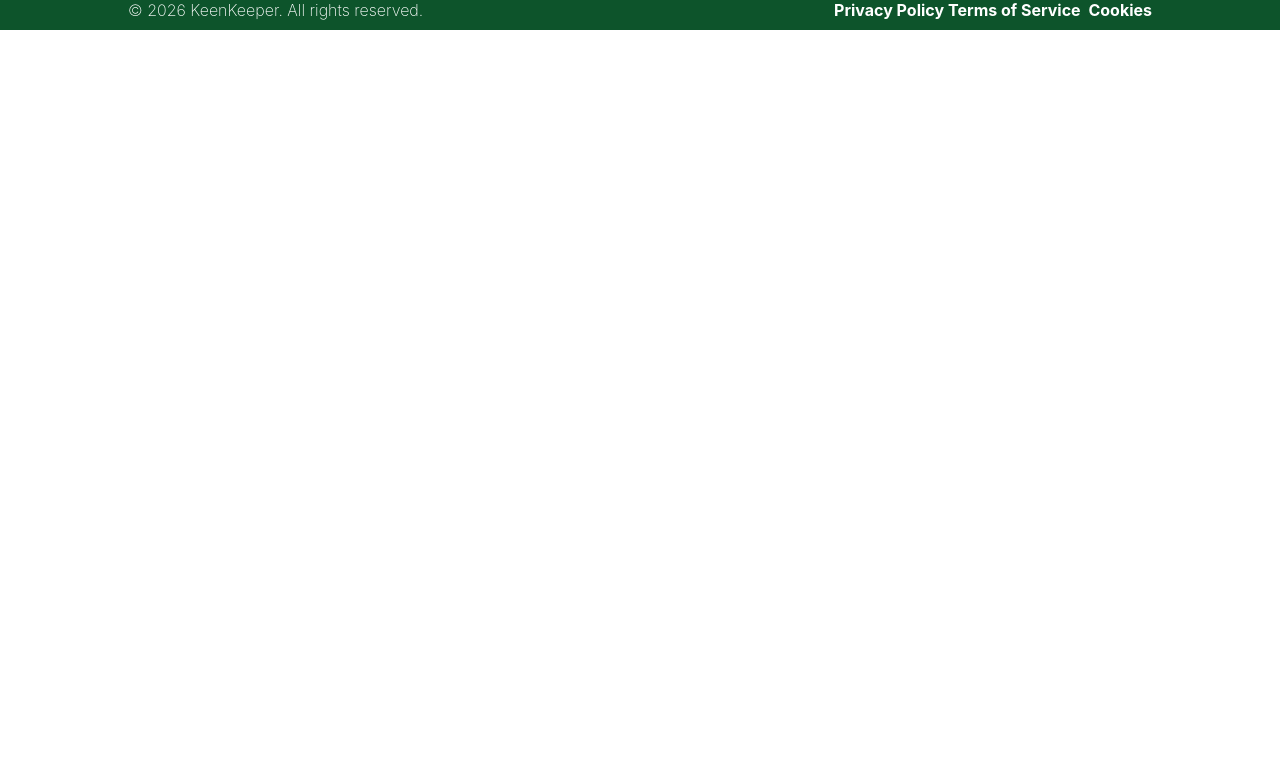
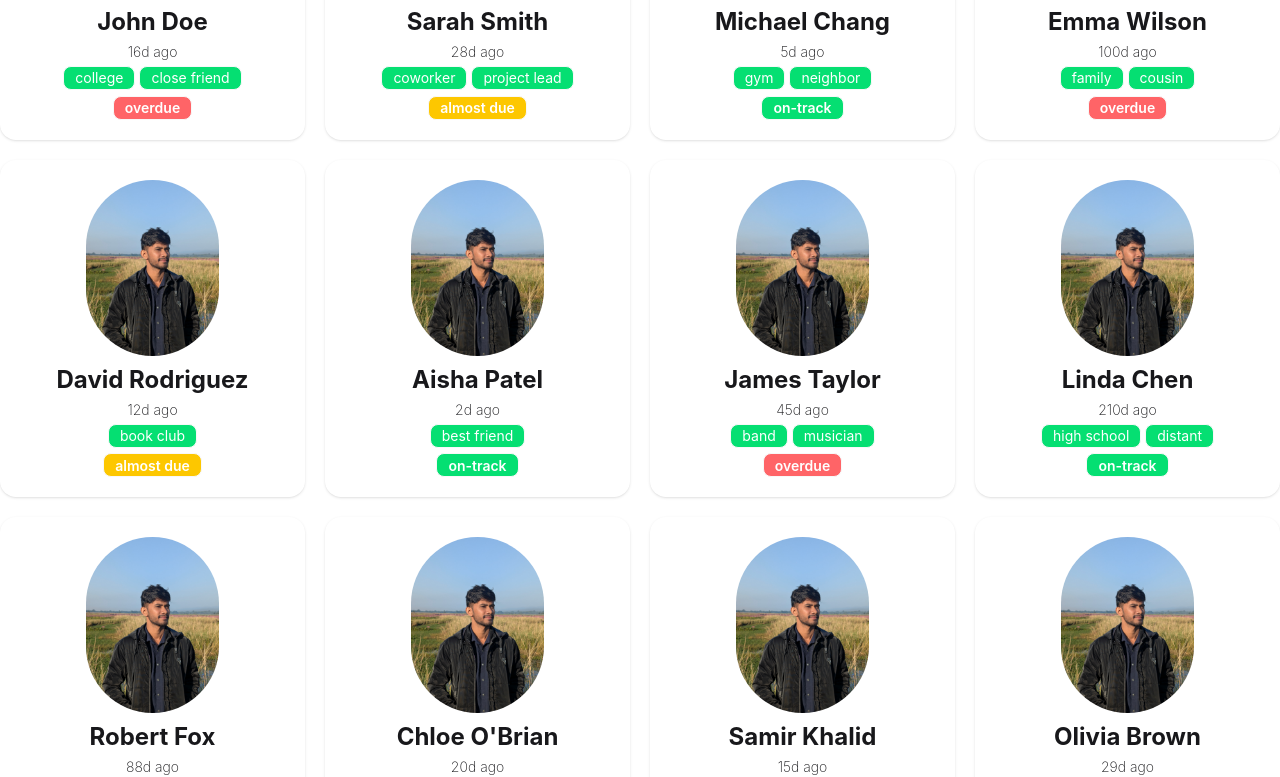
Before and after one commit to kawser0x/Keen-Keeper-BD, a React (Vite) app: page / in a window 1280 px wide. Shown: the part 646-1423 px from the top of the page. Before the commit the page ends 800 px from the top, so only its background shows below. Built offline with nearby package versions, Linux system fonts and the light colour scheme.

Commit message:
Friend section implemented using custom data.json

```diff
--- a/index.html
+++ b/index.html
@@ -2,7 +2,7 @@
 <html lang="en" data-theme="light">
   <head>
     <meta charset="UTF-8" />
-    <link rel="icon" type="image/svg+xml" href="/favicon.svg" />
+    <link rel="icon" type="image/svg+xml" href="./src/assets/logo.png" />
     <meta name="viewport" content="width=device-width, initial-scale=1.0" />
     <title>keen-keeper</title>
   </head>
--- /dev/null
+++ b/public/data.json
@@ -0,0 +1,182 @@
+[
+  {
+    "id": 1,
+    "name": "John Doe",
+    "picture": "../src/assets/kawser.jpg",
+    "email": "john.doe@example.com",
+    "days_since_contact": 16,
+    "status": "overdue",
+    "tags": ["college", "close friend"],
+    "bio": "Met in university. Love hiking together.",
+    "goal": 14,
+    "next_due_date": "2026-05-21"
+  },
+  {
+    "id": 2,
+    "name": "Sarah Smith",
+    "picture": "../src/assets/kawser.jpg",
+    "email": "sarah.s@example.com",
+    "days_since_contact": 28,
+    "status": "almost due",
+    "tags": ["coworker", "project lead"],
+    "bio": "Worked together at TechCorp. Great mentor.",
+    "goal": 30,
+    "next_due_date": "2026-05-25"
+  },
+  {
+    "id": 3,
+    "name": "Michael Chang",
+    "picture": "../src/assets/kawser.jpg",
+    "email": "mchang99@example.com",
+    "days_since_contact": 5,
+    "status": "on-track",
+    "tags": ["gym", "neighbor"],
+    "bio": "Workout buddy from the local gym.",
+    "goal": 14,
+    "next_due_date": "2026-06-01"
+  },
+  {
+    "id": 4,
+    "name": "Emma Wilson",
+    "picture": "../src/assets/kawser.jpg",
+    "email": "emma.wilson@example.com",
+    "days_since_contact": 100,
+    "status": "overdue",
+    "tags": ["family", "cousin"],
+    "bio": "Lives out of state, try to call quarterly.",
+    "goal": 90,
+    "next_due_date": "2026-05-13"
+  },
+  {
+    "id": 5,
+    "name": "David Rodriguez",
+    "picture": "../src/assets/kawser.jpg",
+    "email": "d.rod@example.com",
+    "days_since_contact": 12,
+    "status": "almost due",
+    "tags": ["book club"],
+    "bio": "Always has great sci-fi recommendations.",
+    "goal": 14,
+    "next_due_date": "2026-05-25"
+  },
+  {
+    "id": 6,
+    "name": "Aisha Patel",
+    "picture": "../src/assets/kawser.jpg",
+    "email": "apatel@example.com",
+    "days_since_contact": 2,
+    "status": "on-track",
+    "tags": ["best friend"],
+    "bio": "Talk almost every week. Brunch enthusiast.",
+    "goal": 7,
+    "next_due_date": "2026-05-28"
+  },
+  {
+    "id": 7,
+    "name": "James Taylor",
+    "picture": "../src/assets/kawser.jpg",
+    "email": "jtaylor.music@example.com",
+    "days_since_contact": 45,
+    "status": "overdue",
+    "tags": ["band", "musician"],
+    "bio": "Guitarist from my old garage band.",
+    "goal": 30,
+    "next_due_date": "2026-05-08"
+  },
+  {
+    "id": 8,
+    "name": "Linda Chen",
+    "picture": "../src/assets/kawser.jpg",
+    "email": "linda.c@example.com",
+    "days_since_contact": 210,
+    "status": "on-track",
+    "tags": ["high school", "distant"],
+    "bio": "Catch up once a year around the holidays.",
+    "goal": 365,
+    "next_due_date": "2026-10-25"
+  },
+  {
+    "id": 9,
+    "name": "Robert Fox",
+    "picture": "../src/assets/kawser.jpg",
+    "email": "rfox@example.com",
+    "days_since_contact": 88,
+    "status": "almost due",
+    "tags": ["mentor", "industry"],
+    "bio": "Former manager, good for career advice.",
+    "goal": 90,
+    "next_due_date": "2026-05-25"
+  },
+  {
+    "id": 10,
+    "name": "Chloe O'Brian",
+    "picture": "../src/assets/kawser.jpg",
+    "email": "chloe.o@example.com",
+    "days_since_contact": 20,
+    "status": "overdue",
+    "tags": ["tech meetup"],
+    "bio": "Met at a React conference. Great coder.",
+    "goal": 14,
+    "next_due_date": "2026-05-17"
+  },
+  {
+    "id": 11,
+    "name": "Samir Khalid",
+    "picture": "../src/assets/kawser.jpg",
+    "email": "skhalid@example.com",
+    "days_since_contact": 15,
+    "status": "on-track",
+    "tags": ["freelance", "client"],
+    "bio": "Regular design client. Very easy to work with.",
+    "goal": 60,
+    "next_due_date": "2026-07-07"
+  },
+  {
+    "id": 12,
+    "name": "Olivia Brown",
+    "picture": "../src/assets/kawser.jpg",
+    "email": "obrown@example.com",
+    "days_since_contact": 29,
+    "status": "almost due",
+    "tags": ["college", "roommate"],
+    "bio": "Lived together sophomore year. Shares cat memes.",
+    "goal": 30,
+    "next_due_date": "2026-05-24"
+  },
+  {
+    "id": 13,
+    "name": "William Davis",
+    "picture": "../src/assets/kawser.jpg",
+    "email": "wdavis@example.com",
+    "days_since_contact": 8,
+    "status": "overdue",
+    "tags": ["running group"],
+    "bio": "Marathon training partner.",
+    "goal": 7,
+    "next_due_date": "2026-05-22"
+  },
+  {
+    "id": 14,
+    "name": "Sophia Kim",
+    "picture": "../src/assets/kawser.jpg",
+    "email": "skim.design@example.com",
+    "days_since_contact": 10,
+    "status": "on-track",
+    "tags": ["networking", "design"],
+    "bio": "UX designer I met on LinkedIn.",
+    "goal": 30,
+    "next_due_date": "2026-06-12"
+  },
+  {
+    "id": 15,
+    "name": "Marcus Johnson",
+    "picture": "../src/assets/kawser.jpg",
+    "email": "marcus.j@example.com",
+    "days_since_contact": 58,
+    "status": "almost due",
+    "tags": ["investing club"],
+    "bio": "Discuss stock trends and real estate bi-monthly.",
+    "goal": 60,
+    "next_due_date": "2026-05-25"
+  }
+]
--- a/src/component/banner/ButtonSection.jsx
+++ b/src/component/banner/ButtonSection.jsx
@@ -2,7 +2,7 @@ import React from 'react';
 
 const ButtonSection = () => {
     return (
-        <div className='grid sm:grid-cols-2 md:grid-cols-3 lg:grid-cols-4 gap-5 space-x-5 m-10'>
+        <div className='grid sm:grid-cols-2 md:grid-cols-4 gap-5 space-x-5 m-10'>
             <div className="container mx-auto shadow-sm text-center justify-center p-5">
                 <h2 className='text-2xl font-bold'>10</h2>
                 <p className='text-sm font-light'>Total Friends</p>
--- /dev/null
+++ b/src/component/friends/Friends.jsx
@@ -0,0 +1,19 @@
+import React from "react";
+import { useLoaderData } from "react-router";
+import ShowFriends from "./ShowFriends";
+
+const Friends = () => {
+  const friends = useLoaderData();
+  return (
+    <div className="container mx-auto pb-5">
+      <h2 className="font-bold text-2xl pb-2">Friends :</h2>
+      <div className="grid sm:grid-cols-2 md:grid-cols-3 lg:grid-cols-4 gap-5 ">
+        {friends.map((friend) => (
+          <ShowFriends key={friend.id} friend={friend} />
+        ))}
+      </div>
+    </div>
+  );
+};
+
+export default Friends;
--- /dev/null
+++ b/src/component/friends/ShowFriends.jsx
@@ -0,0 +1,44 @@
+import React from "react";
+
+const ShowFriends = ({ friend }) => {
+  const { name, picture, status, tags, days_since_contact } = friend;
+
+
+const getStatusColor = () => {
+    if (status === "almost due") {
+      return "bg-yellow-400";
+    } else if (status === "overdue") {
+      return "bg-red-400";
+    } else {
+      return "bg-green-400";
+    }
+  };
+
+  return (
+    <div className="shadow-sm p-5 rounded-2xl space-y-2">
+      <div className="w-[50%] mx-auto">
+        <img
+          className="w-50px h-50px  mx-auto rounded-full"
+          src={picture}
+          alt=""
+        />
+      </div>
+      <div className="text-center justify-center items-center space-y-1">
+        <h2 className="font-bold text-2xl">{name}</h2>
+        <p className="font-extralight text-sm">{days_since_contact}d ago</p>
+        <p className="flex gap-1 justify-center items-center">
+          {tags.map((tag, index) => (
+            <span key={index} className="badge bg-green-400 text-center text-white">
+              {tag}
+            </span>
+          ))}
+        </p>
+        <p className={`font-semibold badge text-center text-white ${getStatusColor()}`}>
+          {status}
+        </p>
+      </div>
+    </div>
+  );
+};
+
+export default ShowFriends;
--- a/src/component/navbar/Navbar.jsx
+++ b/src/component/navbar/Navbar.jsx
@@ -6,6 +6,7 @@ import { NavLink } from "react-router";
 
 const Navbar = () => {
   return (
+    <div className="sticky top-0 z-50 bg-base-100 pt-0">
       <div className="navbar shadow-sm ">
         <div className="bg-base-100  container mx-auto">
           <div className="navbar-start">
@@ -22,12 +23,17 @@ const Navbar = () => {
                 className="flex gap-1 items-center justify-center text-center">
                 <FaHome /> Home
               </NavLink>
-            <NavLink to={"/aa"} className="flex gap-1 items-center justify-center text-center">
+              <NavLink
+                to={"/aa"}
+                className="flex gap-1 items-center justify-center text-center">
                 <RiTimeLine /> TimeLine
               </NavLink>
-            <NavLink to={"/aajd"} className="flex gap-1 items-center justify-center text-center">
+              <NavLink
+                to={"/aajd"}
+                className="flex gap-1 items-center justify-center text-center">
                 <BsGraphUpArrow /> Status
               </NavLink>
+            </div>
           </div>
         </div>
       </div>
--- /dev/null
+++ b/src/pages/Home.jsx
@@ -0,0 +1,19 @@
+import React from "react";
+import Hero from "../component/banner/Hero";
+import ButtonSection from "../component/banner/ButtonSection";
+import Friends from "../component/friends/Friends";
+import { useLoaderData } from "react-router";
+
+const Home = () => {
+
+  return (
+    <>
+      <Hero />
+      <ButtonSection />
+      <Friends/>
+    </>
+
+  );
+};
+
+export default Home;
--- a/src/pages/homePage/HomePage.jsx
+++ b/src/pages/homePage/HomePage.jsx
@@ -2,6 +2,7 @@ import React from 'react';
 import Navbar from '../../component/navbar/Navbar';
 import { Outlet } from 'react-router';
 import Footer from '../../component/footer/Footer';
+
 
 const HomePage = () => {
     return (
--- a/src/router/Router.jsx
+++ b/src/router/Router.jsx
@@ -1,22 +1,20 @@
 import { createBrowserRouter } from "react-router";
 import HomePage from "../pages/homePage/HomePage";
-import Hero from "../component/banner/Hero";
-import ButtonSection from "../component/banner/ButtonSection";
+
+import Home from "../pages/Home";
 
 export const router = createBrowserRouter([
   {
     path: "/",
     Component: HomePage,
+
     children: [
       {
         index: true,
-        element: (
-          <main>
-            <Hero />
-            <ButtonSection />
-          </main>
-        ),
+        Component: Home,
+        loader: () => fetch("/data.json"),
       },
+
     ],
   },
 ]);
```
Also changed, not shown: src/assets/kawser.jpg (added). Lines whose indentation alone changed are shown as unchanged.
